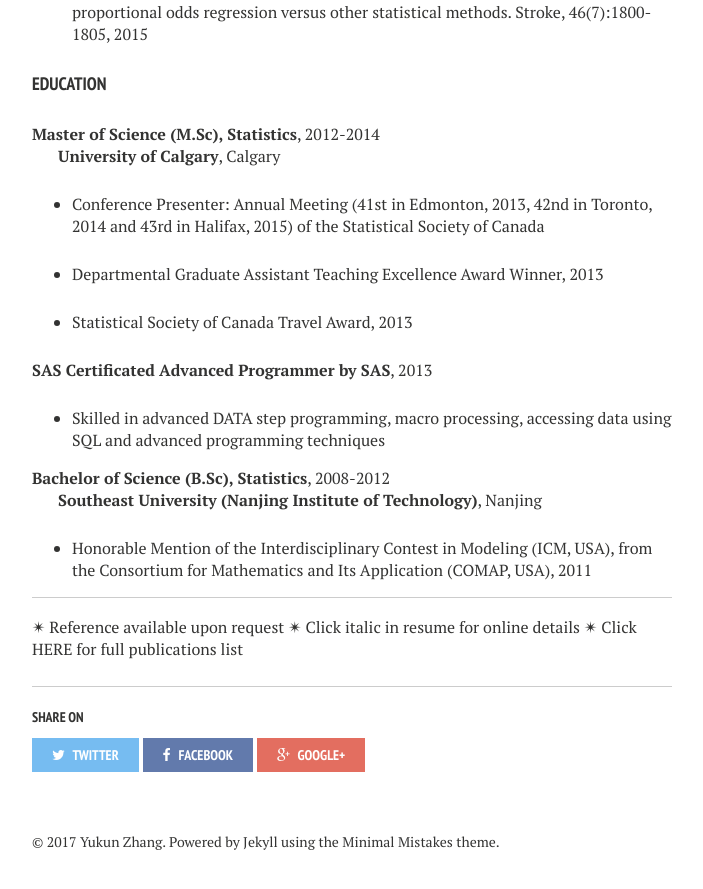
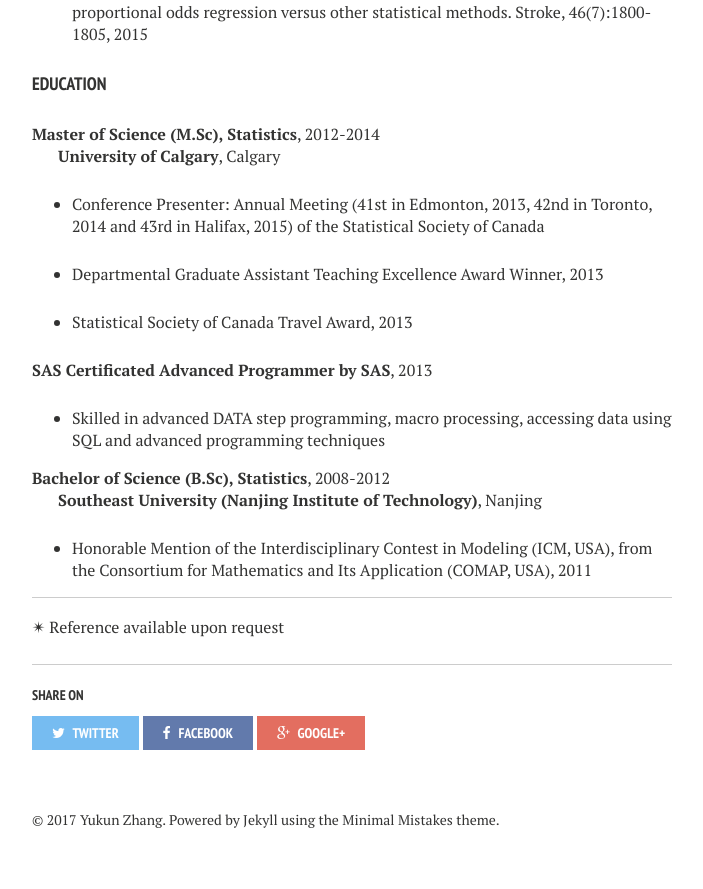
Before and after one commit to YukunZhang/gemqueen.github.com, a Jekyll site: the page built from about/index.md, in a window 1280 px wide and 900 px high, scrolled down 2187 px. Shown: the top 889 px of the window, without its empty margins (288-991 px from the left). Built offline with Jekyll 4.4.1, drawn with Linux system fonts in a browser that asks for light colours; nearby versions of some CDN libraries; our own code applies the rules of GitHub Pages for plain Markdown files.

Commit message:
Update index.md

```diff
--- a/about/index.md
+++ b/about/index.md
@@ -87,5 +87,3 @@ Provide summary table of daily physical activity and per-person/grouped heat map
 
 ----------
 ✴ Reference available upon request
-✴ Click italic in resume for online details
-✴ Click HERE for full publications list
```
